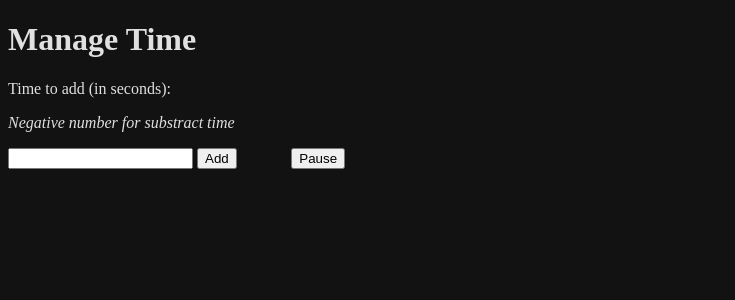
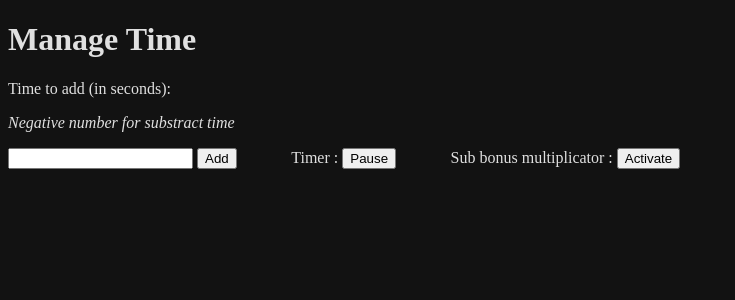
Before and after one commit to Rs-appez/subathonTimerEphemeriia, a Django app: template subathonTimerEphemeriia/subathonTimer/templates/subathonTimer/addTime.html in a window 1280 px wide. Shown: the top 300 px of the page, without its empty margins (0-735 px from the left). Run offline with Django 5.2, Linux system fonts and the light colour scheme; the template is opened without the code that fills it, so the values that code supplies are empty; parts of the project's set-up code (start-up, migrations or seed data) failed here and were passed over.

Commit message:
add btn to toggle multiplicator

```diff
--- a/subathonTimerEphemeriia/subathonTimer/templates/subathonTimer/addTime.html
+++ b/subathonTimerEphemeriia/subathonTimer/templates/subathonTimer/addTime.html
@@ -23,12 +23,28 @@
       </form>
 
       <form action="{% url 'pause_timer' %}" method="POST" class="inline-form">
+        <label for="pause">Timer : </label>
         {% csrf_token %} {% if timer_paused %}
         <input type="hidden" name="pause" value="false" />
         <button type="submit">Resume</button>
         {% else %}
         <input type="hidden" name="pause" value="true" />
         <button type="submit">Pause</button>
+        {% endif %}
+      </form>
+
+      <form
+        action="{% url 'toggle_multiplicator' %}"
+        method="POST"
+        class="inline-form multiplicator"
+      >
+        <label for="toggle_multiplicator">Sub bonus multiplicator : </label>
+        {% csrf_token %} {% if multiplicator_on %}
+        <input type="hidden" name="toggle_multiplicator" value="false" />
+        <button type="submit">Desactivate</button>
+        {% else %}
+        <input type="hidden" name="toggle_multiplicator" value="true" />
+        <button type="submit">Activate</button>
         {% endif %}
       </form>
 
```
